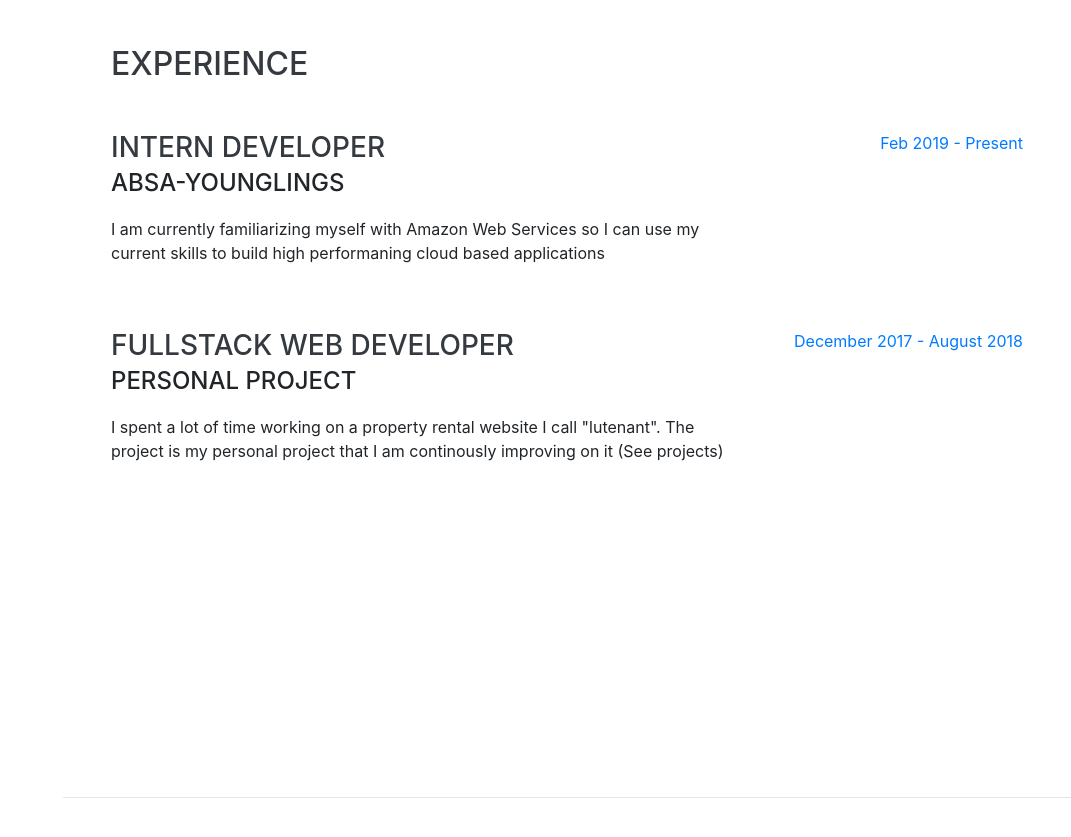
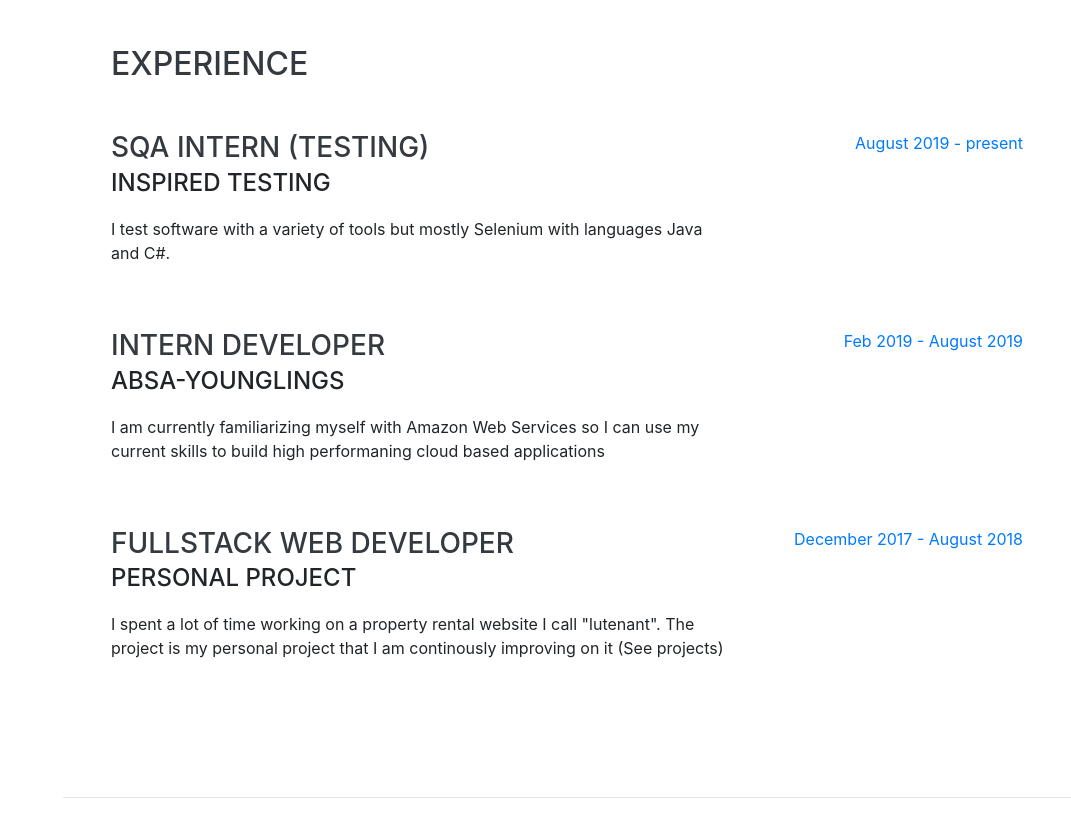
Before and after one commit to simphiweqwina/simphiweqwina.github.io, a website with bundled scripts: page index.html in a window 1280 px wide. Shown: the part 804-1641 px from the top of the page, without its empty margins (209-1280 px from the left). Built offline with nearby package versions, Linux system fonts and the light colour scheme; a web font is replaced by a local one.

Commit message:
Update index.html

```diff
--- a/index.html
+++ b/index.html
@@ -88,6 +88,17 @@
       <div class="w-100">
         <h2 class="mb-5">Experience</h2>
 
+           <div class="resume-item d-flex flex-column flex-md-row justify-content-between mb-5">
+          <div class="resume-content">
+            <h3 class="mb-0">SQA Intern (Testing)</h3>
+            <div class="subheading mb-3">Inspired Testing</div>
+            <p>I test software with a variety of tools but mostly Selenium with languages Java and C#.</p>
+          </div>
+          <div class="resume-date text-md-right">
+            <span class="text-primary">August 2019 - present</span>
+          </div>
+        </div>
+
         <div class="resume-item d-flex flex-column flex-md-row justify-content-between mb-5">
           <div class="resume-content">
             <h3 class="mb-0">Intern Developer</h3>
@@ -95,7 +106,7 @@
             <p>I am currently familiarizing myself with Amazon Web Services so I can use my current skills to build high performaning cloud based applications </p>
           </div>
           <div class="resume-date text-md-right">
-            <span class="text-primary">Feb 2019 - Present</span>
+            <span class="text-primary">Feb 2019 - August 2019</span>
           </div>
         </div>
 
```
